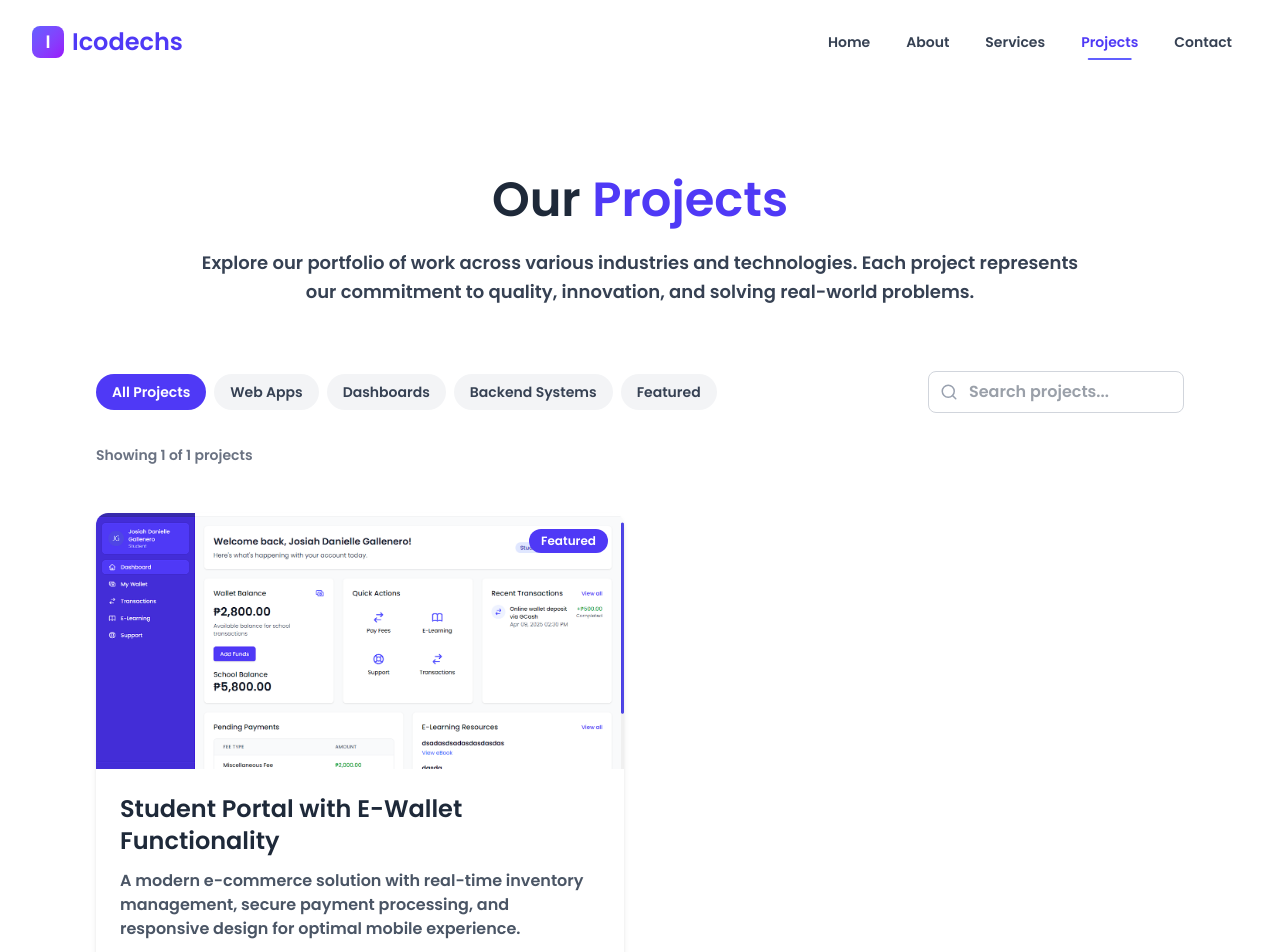
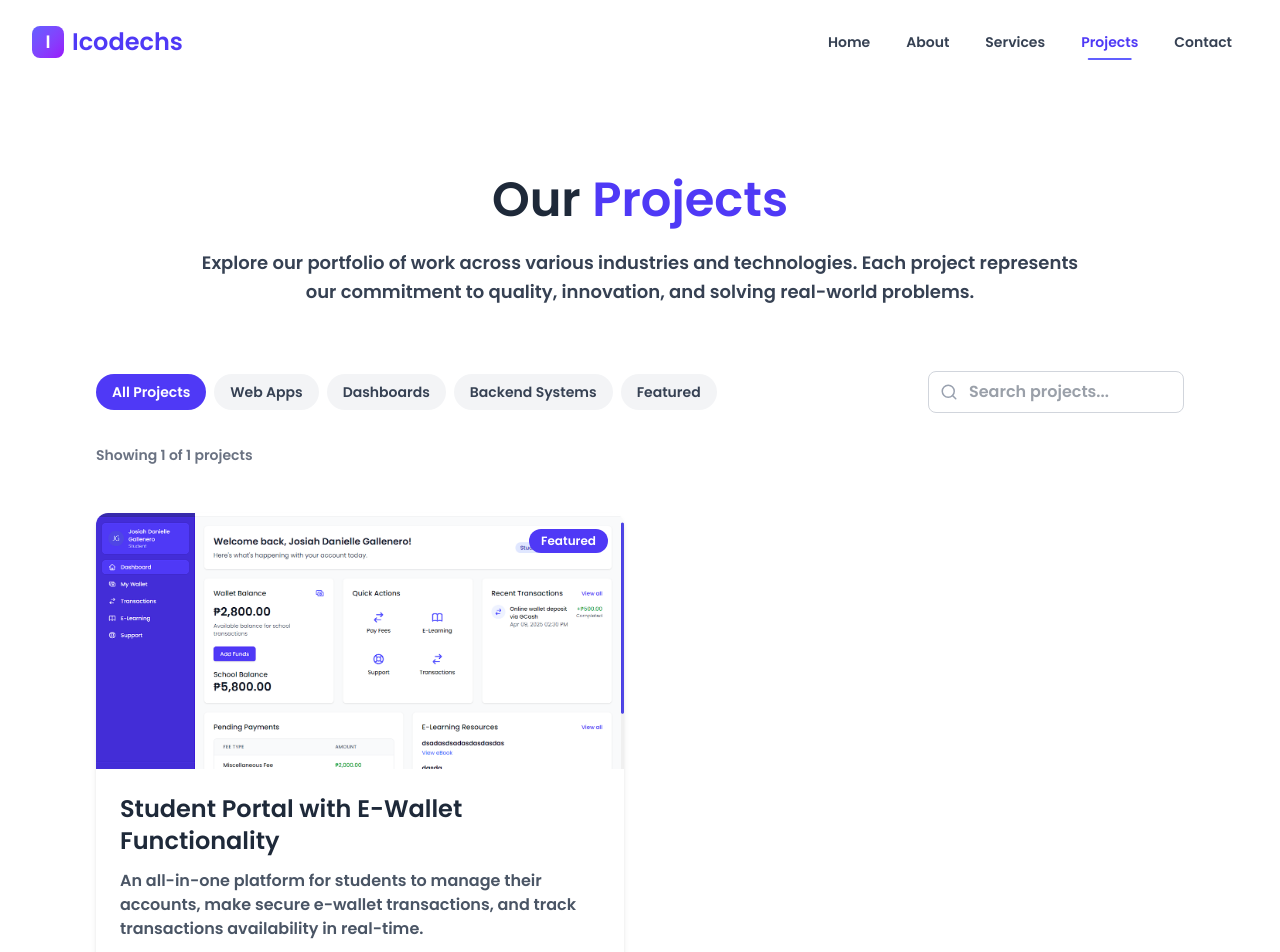
Before and after one commit to anyasauce/icodechs, a React (Vite) app: page /projects in a window 1280 px wide. Shown: the top 952 px of the page. Built offline with nearby package versions, Linux system fonts and the light colour scheme.

Commit message:
update description of project 1

```diff
--- a/src/pages/Projects.tsx
+++ b/src/pages/Projects.tsx
@@ -2,7 +2,6 @@ import { useState } from "react";
 import { ExternalLink, Github, Search } from "lucide-react";
 import StudentPortal from '../assets/projects/StudentPortal.png';
 
-// Define types for the project and tech stack
 interface Project {
   id: number;
   title: string;
@@ -33,7 +32,7 @@ export default function Projects() {
       id: 1,
       title: "Student Portal with E-Wallet Functionality",
       description:
-        "A modern e-commerce solution with real-time inventory management, secure payment processing, and responsive design for optimal mobile experience.",
+        "An all-in-one platform for students to manage their accounts, make secure e-wallet transactions, and track transactions availability in real-time.",
       link: "#",
       githubLink: "#",
       imageUrl: StudentPortal,
```
